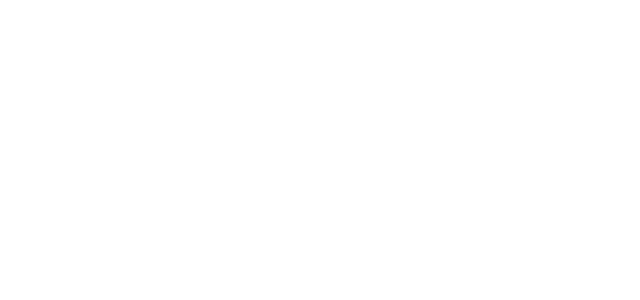
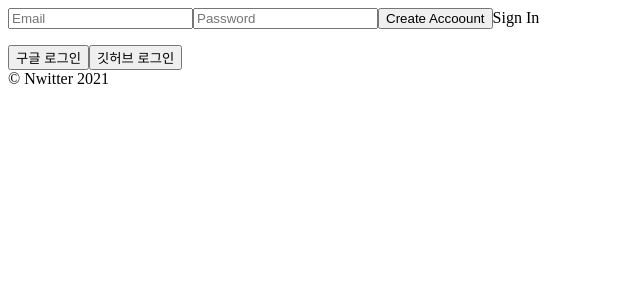
Before and after one commit to DevistK/javascript_vanila_practice, a React (Create React App) app: page / in a window 1280 px wide. Shown: the top 300 px of the page, without its empty margins (0-640 px from the left). Built offline with nearby package versions, Linux system fonts and the light colour scheme; no server answers.

Commit message:
add :auth 기능 추가

```diff
--- /dev/null
+++ b/jsconfig.json
@@ -0,0 +1,6 @@
+{
+    "compilerOptions": {
+      "baseUrl": "src"
+    },
+    "include": ["src"]
+  }
--- a/package.json
+++ b/package.json
@@ -6,8 +6,10 @@
     "@testing-library/jest-dom": "^5.14.1",
     "@testing-library/react": "^11.2.7",
     "@testing-library/user-event": "^12.8.3",
+    "firebase": "^8.7.1",
     "react": "^17.0.2",
     "react-dom": "^17.0.2",
+    "react-router-dom": "^5.2.0",
     "react-scripts": "4.0.3",
     "web-vitals": "^1.1.2"
   },
--- a/src/App.js
+++ /dev/null
@@ -1,6 +0,0 @@
-import React from "react";
-function App() {
-  return <div></div>;
-}
-
-export default App;
--- /dev/null
+++ b/src/components/App.js
@@ -0,0 +1,27 @@
+import { React, useState, useEffect } from "react";
+import AppRouter from "components/Router";
+import { authService } from "myBase";
+
+function App() {
+  const [init, setInit] = useState(false);
+  const [isLoggedIn, setIsLoggedIn] = useState(false);
+
+  useEffect(() => {
+    authService.onAuthStateChanged((user) => {
+      if (user) {
+        setIsLoggedIn(true);
+      } else {
+        setIsLoggedIn(false);
+      }
+      setInit(true);
+    });
+  }, []);
+  return (
+    <>
+      {init ? <AppRouter isLoggedIn={isLoggedIn} /> : "초기화 중.."}
+      <footer>&copy; Nwitter {new Date().getFullYear()}</footer>
+    </>
+  );
+}
+
+export default App;
--- /dev/null
+++ b/src/components/Router.js
@@ -0,0 +1,32 @@
+import { React } from "react";
+import { HashRouter as Router, Route, Switch } from "react-router-dom";
+import Auth from "routes/Auth";
+import Home from "routes/Home";
+import Navigation from "components/navigation";
+import Profile from "routes/Profile";
+
+const AppRouter = ({ isLoggedIn }) => {
+  return (
+    <Router>
+      {isLoggedIn && <Navigation />}
+      <Switch>
+        {isLoggedIn ? (
+          <>
+            <Route exact path="/">
+              <Home />
+            </Route>
+            <Route exact path="/profile">
+              <Profile />
+            </Route>
+          </>
+        ) : (
+          <Route exact path="/">
+            <Auth />
+          </Route>
+        )}
+      </Switch>
+    </Router>
+  );
+};
+
+export default AppRouter;
--- /dev/null
+++ b/src/components/navigation.js
@@ -0,0 +1,18 @@
+import React from "react";
+import { Link } from "react-router-dom";
+function Navigation() {
+  return (
+    <nav>
+      <ul>
+        <li>
+          <Link to="/">Home</Link>
+        </li>
+        <li>
+          <Link to="/profile">My profile</Link>
+        </li>
+      </ul>
+    </nav>
+  );
+}
+
+export default Navigation;
--- a/src/index.js
+++ b/src/index.js
@@ -1,7 +1,6 @@
 import React from "react";
 import ReactDOM from "react-dom";
-import App from "./App";
-
+import App from "components/App";
 ReactDOM.render(
   <React.StrictMode>
     <App />
--- /dev/null
+++ b/src/myBase.js
@@ -0,0 +1,15 @@
+import firebase from "firebase";
+import "firebase/auth";
+const firebaseConfig = {
+  apiKey: process.env.REACT_APP_API_KEY,
+  authDomain: process.env.REACT_APP_AUTH_DOMAIN,
+  projectId: process.env.REACT_APP_PROJECT_ID,
+  storageBucket: process.env.REACT_APP_STORAGE_BUCKET,
+  messagingSenderId: process.env.REACT_APP_MESSAGING_SENDER_ID,
+  appId: process.env.REACT_APP_APP_ID,
+};
+
+firebase.initializeApp(firebaseConfig);
+
+export const firebaseInstance = firebase;
+export const authService = firebase.auth();
--- /dev/null
+++ b/src/routes/Auth.js
@@ -0,0 +1,90 @@
+import { authService, firebaseInstance } from "myBase";
+import React, { useState } from "react";
+
+function Auth() {
+  const [email, setEmail] = useState("");
+  const [password, setPassword] = useState("");
+  const [newAccount, setNewAccount] = useState(true);
+  const [error, setError] = useState("");
+  const onChange = (event) => {
+    const {
+      target: { name, value },
+    } = event;
+    if (name === "email") {
+      setEmail(value);
+    } else if (name === "password") {
+      setPassword(value);
+    }
+  };
+  const onSubmit = async (event) => {
+    event.preventDefault();
+    try {
+      let data;
+      if (newAccount) {
+        data = await authService.createUserWithEmailAndPassword(
+          email,
+          password
+        );
+      } else {
+        data = await authService.signInWithEmailAndPassword(email, password);
+      }
+      console.log(data);
+    } catch (error) {
+      setError(error.message);
+    }
+  };
+  const toggleAccount = () => setNewAccount((prev) => !prev);
+  const onSocialClick = async (event) => {
+    const {
+      target: { name },
+    } = event;
+    let provider;
+    if (name === "google") {
+      provider = new firebaseInstance.auth.GoogleAuthProvider();
+    } else if (name === "github") {
+      provider = new firebaseInstance.auth.GithubAuthProvider();
+    }
+    const data = await authService.signInWithPopup(provider);
+    console.log(data);
+  };
+  return (
+    <div>
+      <form onSubmit={onSubmit}>
+        <input
+          type="text"
+          name="email"
+          placeholder="Email"
+          required
+          value={email}
+          onChange={onChange}
+        ></input>
+        <input
+          type="password"
+          name="password"
+          placeholder="Password"
+          required
+          value={password}
+          onChange={onChange}
+        ></input>
+        <input
+          type="submit"
+          value={newAccount ? "Create Accoount" : "Sign In"}
+        ></input>
+        <span onClick={toggleAccount}>
+          {newAccount ? "Sign In" : "Create Account"}
+        </span>
+        <p>{error}</p>
+      </form>
+      <div>
+        <button onClick={onSocialClick} name="google">
+          구글 로그인
+        </button>
+        <button onClick={onSocialClick} name="github">
+          깃허브 로그인
+        </button>
+      </div>
+    </div>
+  );
+}
+
+export default Auth;
--- /dev/null
+++ b/src/routes/Home.js
@@ -0,0 +1,7 @@
+import React from "react";
+
+function Home() {
+  return "홈 화면";
+}
+
+export default Home;
--- /dev/null
+++ b/src/routes/Profile.js
@@ -0,0 +1,18 @@
+import { authService } from "myBase";
+import React from "react";
+import { useHistory } from "react-router-dom";
+
+function Profile() {
+  const history = useHistory();
+  const onLogOutClick = () => {
+    authService.signOut();
+    history.push("/");
+  };
+  return (
+    <>
+      <button onClick={onLogOutClick}>Log Out</button>
+    </>
+  );
+}
+
+export default Profile;
```
Also changed, not shown: src/routes/EditProfile.js (added, +7 -0 lines), 2 other files (tests, documents, lock files or other folders).
